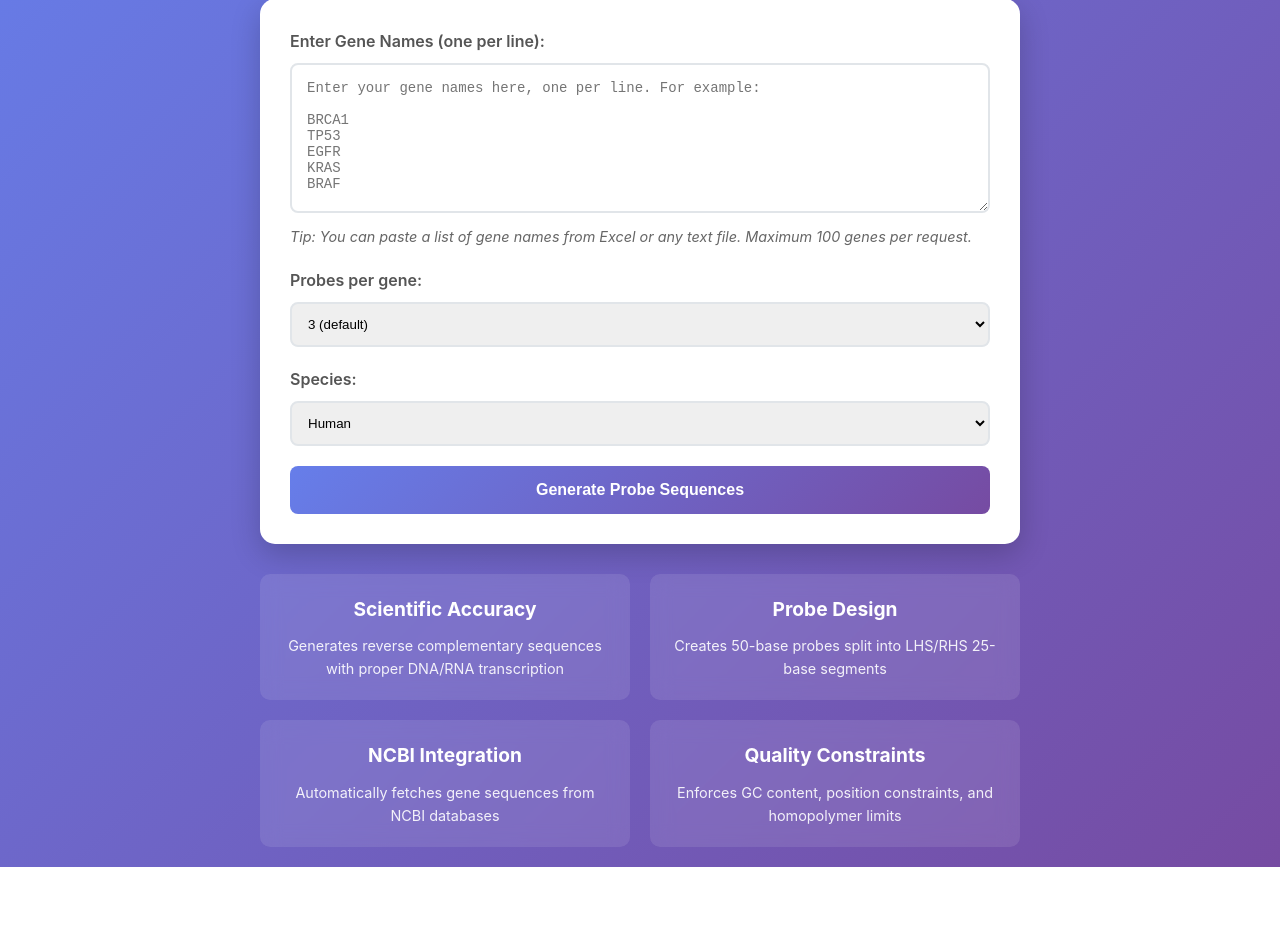
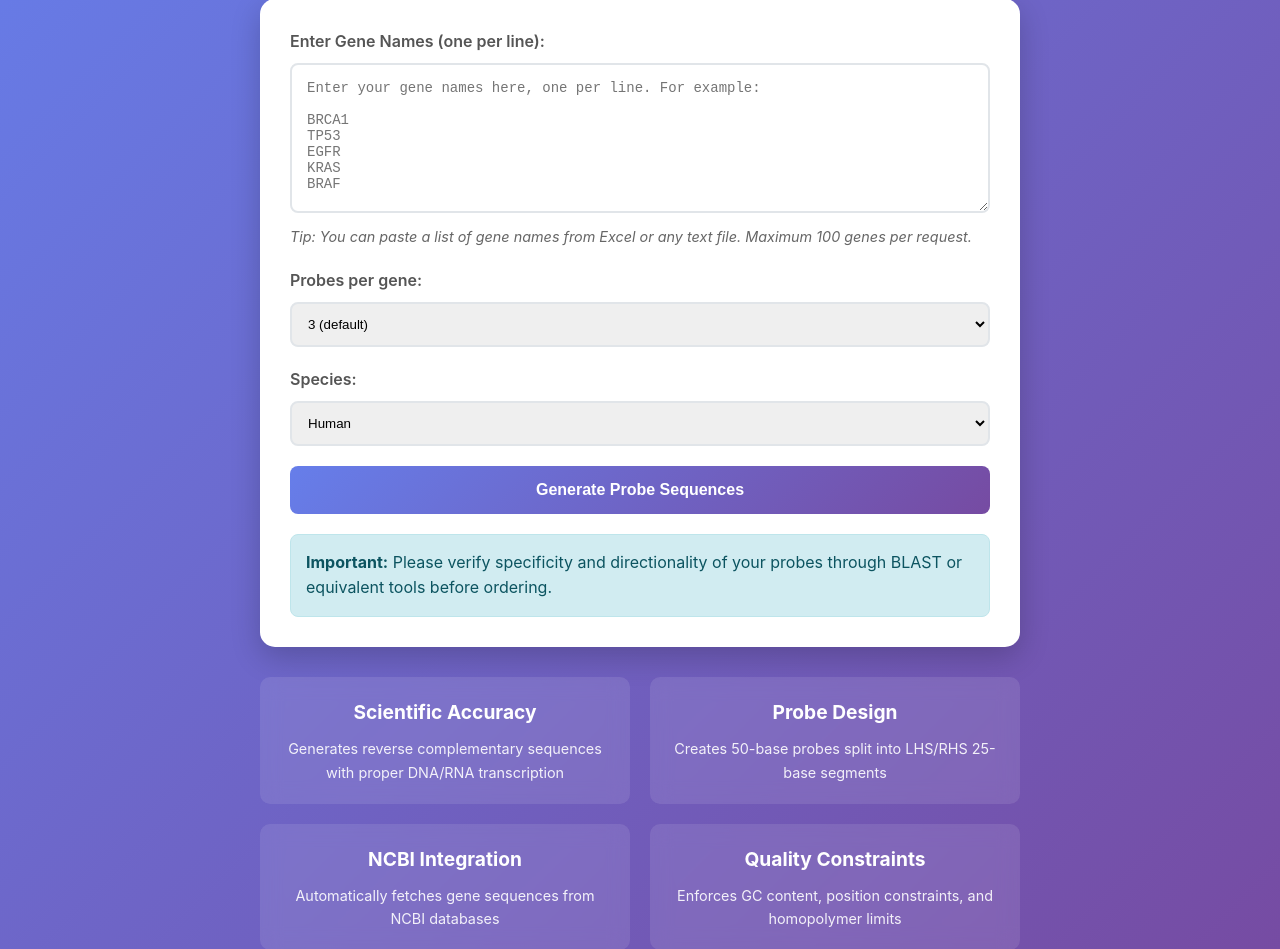
Before and after one commit to johnblair7/ProbeMaker, a Flask app: page / in a window 1280 px wide. Shown: the part 163-1112 px from the top of the page. Before the commit the page ends 1030 px from the top, so only its background shows below. Run offline with Flask 2, Linux system fonts and the light colour scheme.

Commit message:
Add disclaimer about verifying probe specificity through BLAST

```diff
--- a/probe_maker_standalone.html
+++ b/probe_maker_standalone.html
@@ -294,6 +294,10 @@ BRAF" required></textarea>
                     Download Probe Sequences (.txt)
                 </a>
             </div>
+
+            <div class="status info" style="display: block; margin-top: 20px;">
+                <strong>Important:</strong> Please verify specificity and directionality of your probes through BLAST or equivalent tools before ordering.
+            </div>
         </div>
 
         <div class="features">
--- a/templates/index.html
+++ b/templates/index.html
@@ -267,6 +267,10 @@ BRAF" required></textarea>
                     Download Probe Sequences (.txt)
                 </a>
             </div>
+
+            <div class="status info" style="display: block; margin-top: 20px;">
+                <strong>Important:</strong> Please verify specificity and directionality of your probes through BLAST or equivalent tools before ordering.
+            </div>
         </div>
 
         <div class="features">
```
